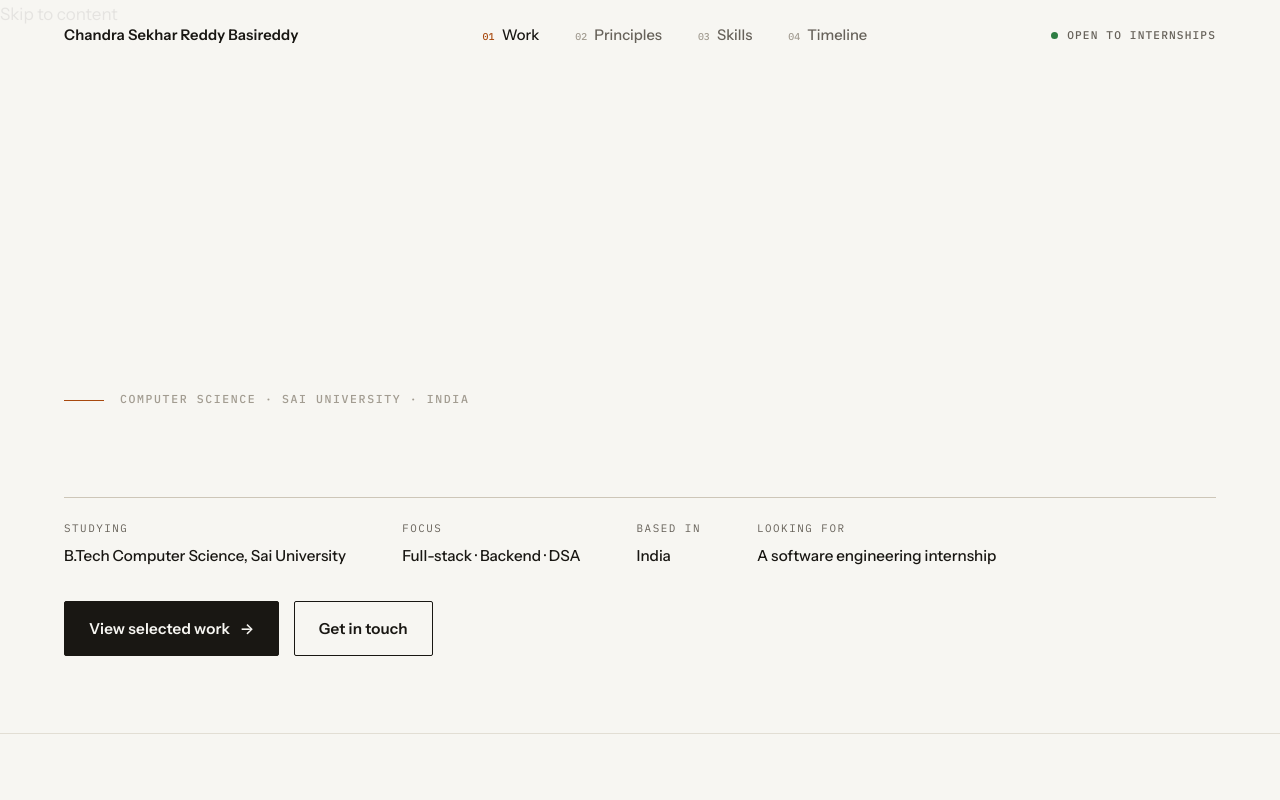
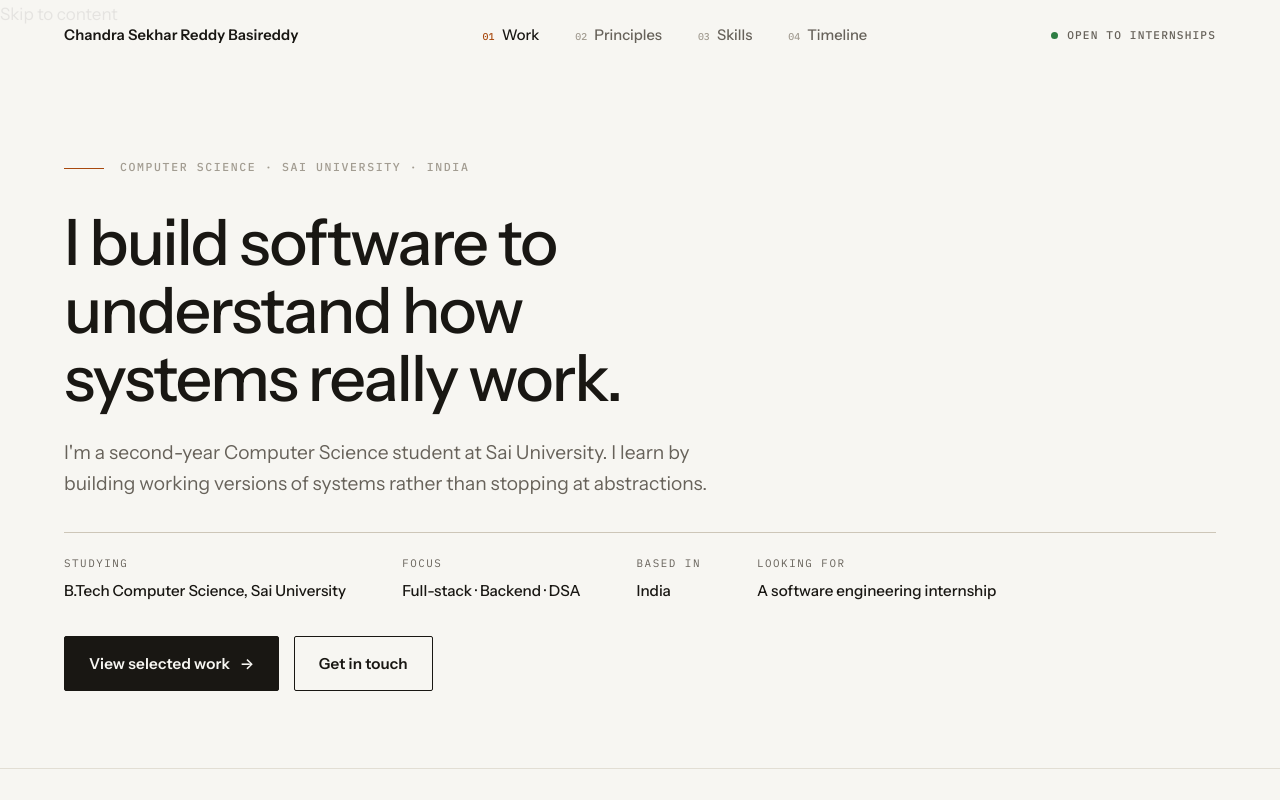
Before and after one commit to chandrasekharreddy-basireddy/portfolio-v3, a Next.js app: page / in a window 1280 px wide. Shown: the top 800 px of the page. Built offline with nearby package versions, Linux system fonts and the light colour scheme.

Commit message:
Update content/site.ts

```diff
--- a/content/site.ts
+++ b/content/site.ts
@@ -1,7 +1,6 @@
 export const site = {
   name: "Chandra Sekhar Reddy Basireddy",
   shortName: "Chandra",
-  headerName: "Chandra Sekhar",
   role: "Computer Science Student",
   university: "Sai University",
   email: "srinivasabasireddy06@gmail.com",
@@ -11,10 +10,11 @@ export const site = {
   siteUrl: "https://chandrasekharreddy-basireddy.github.io/portfolio-v3",
   location: "India",
   availability: "Open to software engineering internships",
-  intro:
-    "I'm a Computer Science student at Sai University. I learn by building — when I want to understand a system, I build a working version of it and let the hard parts teach me.",
-  // Interests pulled from the projects and coursework on this site — kept short on purpose.
-  exploring: ["Backend systems", "Interactive web", "Data structures & algorithms", "Automation tooling"],
+  heroLine: "I build software to understand how systems really work.",
+  heroSub:
+    "I'm a second-year Computer Science student at Sai University. I learn by building working versions of systems rather than stopping at abstractions.",
+  buildNote:
+    "Built with Next.js, TypeScript and hand-written CSS. Deployed on GitHub Pages.",
 } as const;
 
 export type Site = typeof site;
```
